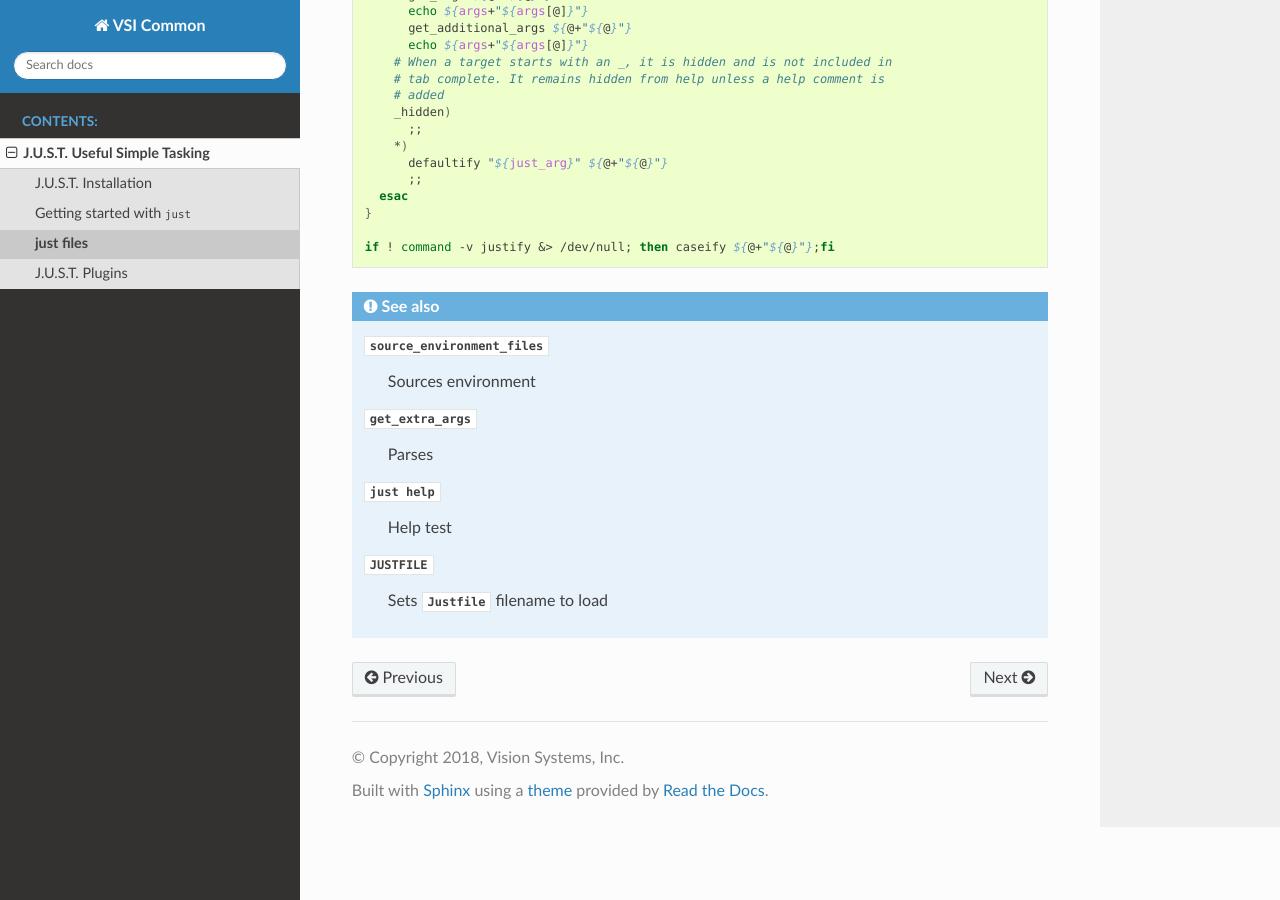
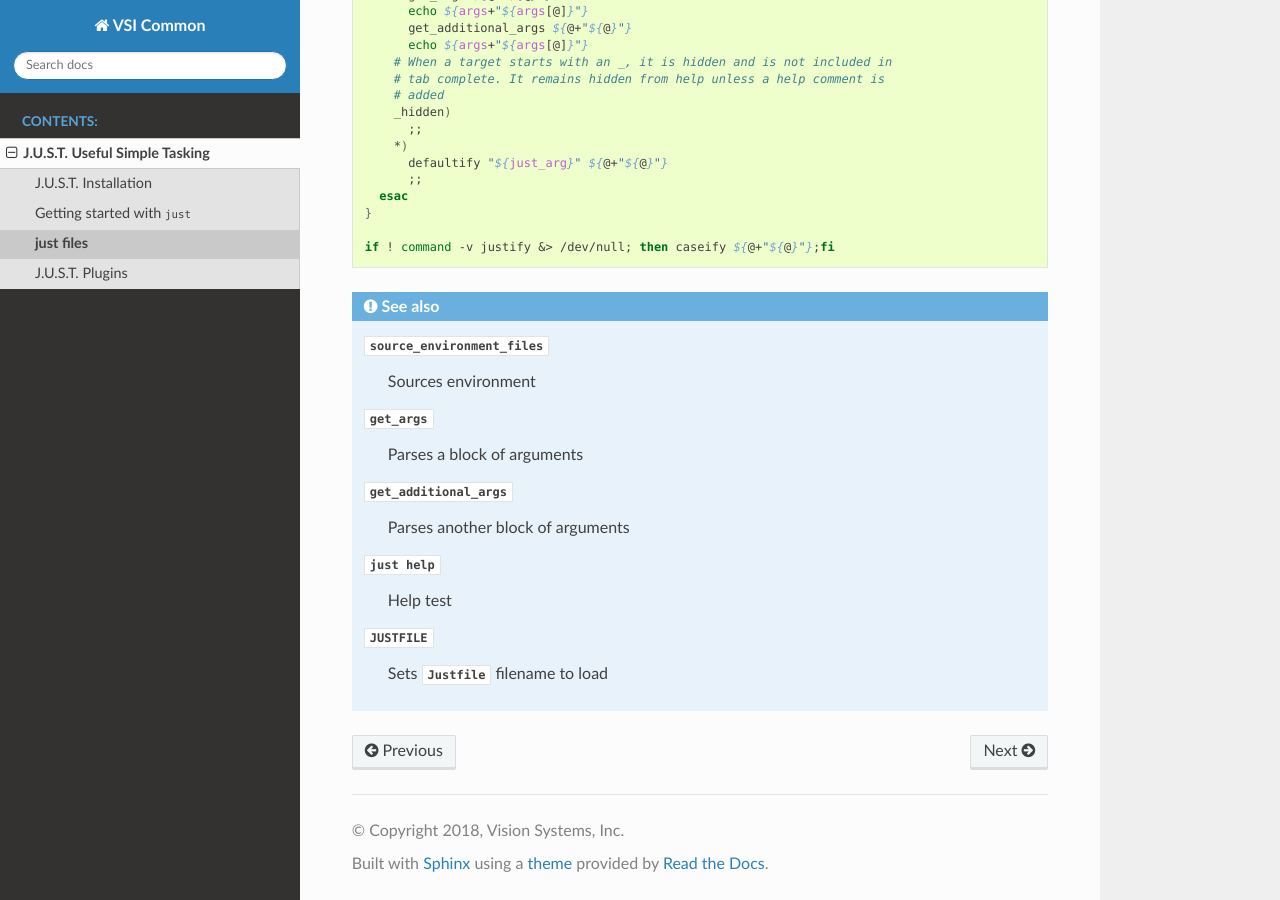
Before and after one commit to VisionSystemsInc/vsi_common, a Sphinx documentation site: the page built from docs/just/files.rst, in a window 1280 px wide and 900 px high, scrolled down 729 px. Built offline with Sphinx 7.4.7 and the Read the Docs theme 2.0.0, drawn with Linux system fonts in a browser that asks for light colours; pages that are not in the unit, such as notebooks, are missing from menus; some of the changed lines change nothing that is shown.

Commit message:
Fixed up Bash domain
- Bash domain links no longer required file/function name prepended if it is
  documented in the file/function section
- Added `--nit` flag for nit pick verbosity
- Added some basic logging in case of unexpected behavior
- Fixed up all my previous bad links

```diff
--- a/docs/just/files.rst
+++ b/docs/just/files.rst
@@ -54,13 +54,15 @@ The file sourced by just. The primary purpose of the Justfile is to define the f
 
 .. seealso::
 
-  :func:`source_environment_files`
+  :func:`source_environment_files <just_functions.bsh source_environment_files>`
     Sources environment
-  :func:`get_extra_args`
-    Parses
+  :func:`get_args <just_functions.bsh get_args>`
+    Parses a block of arguments
+  :func:`get_additional_args <just_functions.bsh get_additional_args>`
+    Parses another block of arguments
   :cmd:`just help`
     Help test
-  :env:`JUSTFILE`
+  :env:`JUSTFILE <just JUSTFILE>`
     Sets :file:`Justfile` filename to load
 
 .. _just-project-env-files:
--- a/docs/vsi_domains.py
+++ b/docs/vsi_domains.py
@@ -32,6 +32,10 @@ from sphinx.directives import ObjectDescription
 from sphinx.util import ws_re
 from sphinx.util.nodes import clean_astext, make_refnode
 
+from sphinx.locale import __
+from sphinx.util import logging
+logger = logging.getLogger(__name__)
+
 __version__ = '0.1'
 
 
@@ -58,6 +62,7 @@ class GenericObject(ObjectDescription):
     if self.parse_node:
       name = self.parse_node(self.options, self.env, sig, signode)
     else:
+      logger.warning(__('Default Signature handler used for: "%s"'), sig, location=__file__)
       signode.clear()
       signode += addnodes.desc_name(sig, sig)
       # normalize whitespace like XRefRole does
@@ -184,8 +189,9 @@ def custom_domain(class_name, name='', label='', elements = {}):
         doc_field_types = e.get('fields', []),
         ))
 
-    domain_class.roles[e.get('role', n)] = XRefRole(innernodeclass=
-        e.get('ref_nodeclass', None))
+    # domain_class.roles[e.get('role', n)] = XRefRole(innernodeclass=
+        # e.get('ref_nodeclass', None))
+    domain_class.roles[e.get('role', n)] = e.get('xref_role', XRefRole(innernodeclass=e.get('ref_nodeclass', None)))
 
   return domain_class
 
@@ -194,12 +200,20 @@ __version__ = "0.1"
 release = __version__
 version = release.rsplit('.', 1)[0]
 
-function_sig_re = re.compile(r'^(\w+) ?(.*)')
+function_sig_re = re.compile(r'^([\w.]+) ?(.*)')
 
 def parse_bash(options, env, sig, signode, sigtype='unknown'):
+
+  # ref_name - name used for href. Also needed for domain references. Python
+  #            has a way of not needing the module/class scope part. I don't
+  #            see how, so in the end, I don't care.
+  # full_name - The name that that reader sees when reading the document
+  #
+
   m = function_sig_re.match(sig)
   if not m:
-    # signode.clear()
+    logger.warning(__('Signature does not match pattern: "%s"'), sig, location=__file__)
+    signode.clear()
     signode += addnodes.desc_name(sig, sig)
     # normalize whitespace like XRefRole does
     return ws_re.sub('', sig)
@@ -209,22 +223,29 @@ def parse_bash(options, env, sig, signode, sigtype='unknown'):
   filename = env.ref_context.get('bash:file')
   functionname = env.ref_context.get('bash:function')
 
+  if filename:
+    signode['file'] = filename
+
   ref_name = name
+  fullname = name
 
   if sigtype in ['command', 'function', 'env', 'var'] and (functionname or filename):
-    fullname = name
 
     if sigtype in ['command']:
       if functionname:
-        fullname = functionname + " " + name
-      if filename:
-        fullname = filename + " " + name
+        fullname = functionname + " " + fullname
+      # Filename is already prepended to funcitonname
+      elif filename:
+        fullname = filename + " " + fullname
+      signode += addnodes.desc_addname(fullname , fullname)
+    else:
+      signode += addnodes.desc_name(fullname , fullname)
 
     if functionname and sigtype not in ['function', 'file']:
-      ref_name = functionname + " " + name
-    if filename and sigtype not in ['file']:
-      ref_name = filename + " " + name
-    signode += addnodes.desc_addname(fullname , fullname)
+      ref_name = functionname + " " + ref_name
+    # Filename is already prepended to funcitonname
+    elif filename and sigtype not in ['file']:
+      ref_name = filename + " " + ref_name
   else:
     signode += addnodes.desc_name(name, name)
 
@@ -235,6 +256,25 @@ def parse_bash(options, env, sig, signode, sigtype='unknown'):
       # white spaces are striped, use unicode! :D
       signode += addnodes.desc_annotation('\u00A0'+arg, '\u00A0'+arg)
   return ref_name
+
+# This class is responsible for auto appending filename/function name to
+# reference if one is not already appended. It only works if there is no spaced
+# in the target name, in bash this works well
+class BashXRefRole(XRefRole):
+  def process_link(self, env, refnode, has_explicit_title, title, target):
+    role = refnode['reftype']
+
+    if ' ' not in target:
+      filename = env.ref_context.get('bash:file')
+      functionname = env.ref_context.get('bash:function')
+
+      # functionname contains filename already
+      if functionname and role != 'func':
+        target = functionname + " " + target
+      elif filename:
+        target = filename + " " + target
+
+    return title, ws_re.sub(' ', target)
 
 def setup(app):
   app.add_domain(custom_domain(
@@ -247,27 +287,32 @@ def setup(app):
               objname = "Bash File",
               parse_node = lambda a,b,c,d: parse_bash(a,b,c,d,'file'),
               indextemplate = "pair: %s; Bash File",
+              # Don't need the xref_role for files
           ),
           env = dict(
               objname = "Bash Environment Variable",
               parse_node = lambda a,b,c,d: parse_bash(a,b,c,d,'env'),
-              indextemplate = "pair: %s; Bash Environment Variable"
+              indextemplate = "pair: %s; Bash Environment Variable",
+              xref_role = BashXRefRole()
           ),
           var = dict(
               objname = "Bash Variable",
               parse_node = lambda a,b,c,d: parse_bash(a,b,c,d,'var'),
-              indextemplate = "pair: %s; Bash Variable"
+              indextemplate = "pair: %s; Bash Variable",
+              xref_role = BashXRefRole()
           ),
           function = dict(
               objname = "Bash Function",
               role = "func",
               parse_node = lambda a,b,c,d: parse_bash(a,b,c,d,'function'),
-              indextemplate = "pair: %s; Bash Function"
+              indextemplate = "pair: %s; Bash Function",
+              xref_role = BashXRefRole()
           ),
           command = dict(
               objname = "Just command",
               role = "cmd",
               parse_node = lambda a,b,c,d: parse_bash(a,b,c,d,'command'),
-              indextemplate = "pair: %s; Just command"
+              indextemplate = "pair: %s; Just command",
+              xref_role = BashXRefRole()
           ),
       )))
```
Also changed, not shown: 4 other files.
